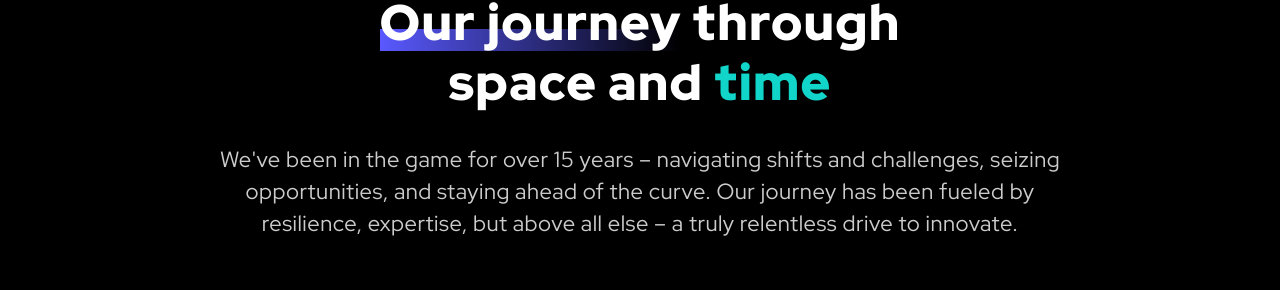
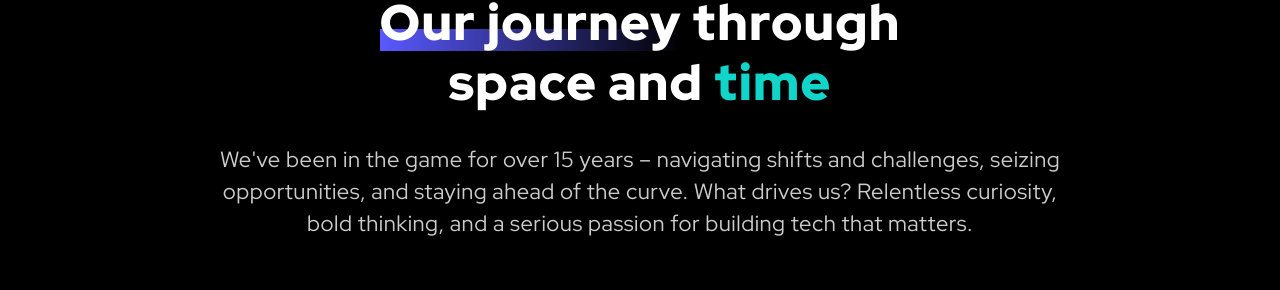
Before and after one commit to goodmorning-dev/goodmorning-site, a Next.js app: page /about-us in a window 1280 px wide. Shown: the part 918-1208 px from the top of the page. Built offline with nearby package versions, Linux system fonts and the light colour scheme.

Commit message:
Text change

```diff
--- a/src/app/about-us/page.tsx
+++ b/src/app/about-us/page.tsx
@@ -120,8 +120,8 @@ export default function AboutPage() {
           <p className="paragraph mx-auto mt-8 max-w-[870px] !font-normal text-white/80">
             We've been in the game for over 15 years – navigating shifts and
             challenges, seizing opportunities, and staying ahead of the curve.
-            Our journey has been fueled by resilience, expertise, but above all
-            else – a truly relentless drive to innovate.
+            What drives us? Relentless curiosity, bold thinking, and a serious
+            passion for building tech that matters.
           </p>
         </div>
 
```
